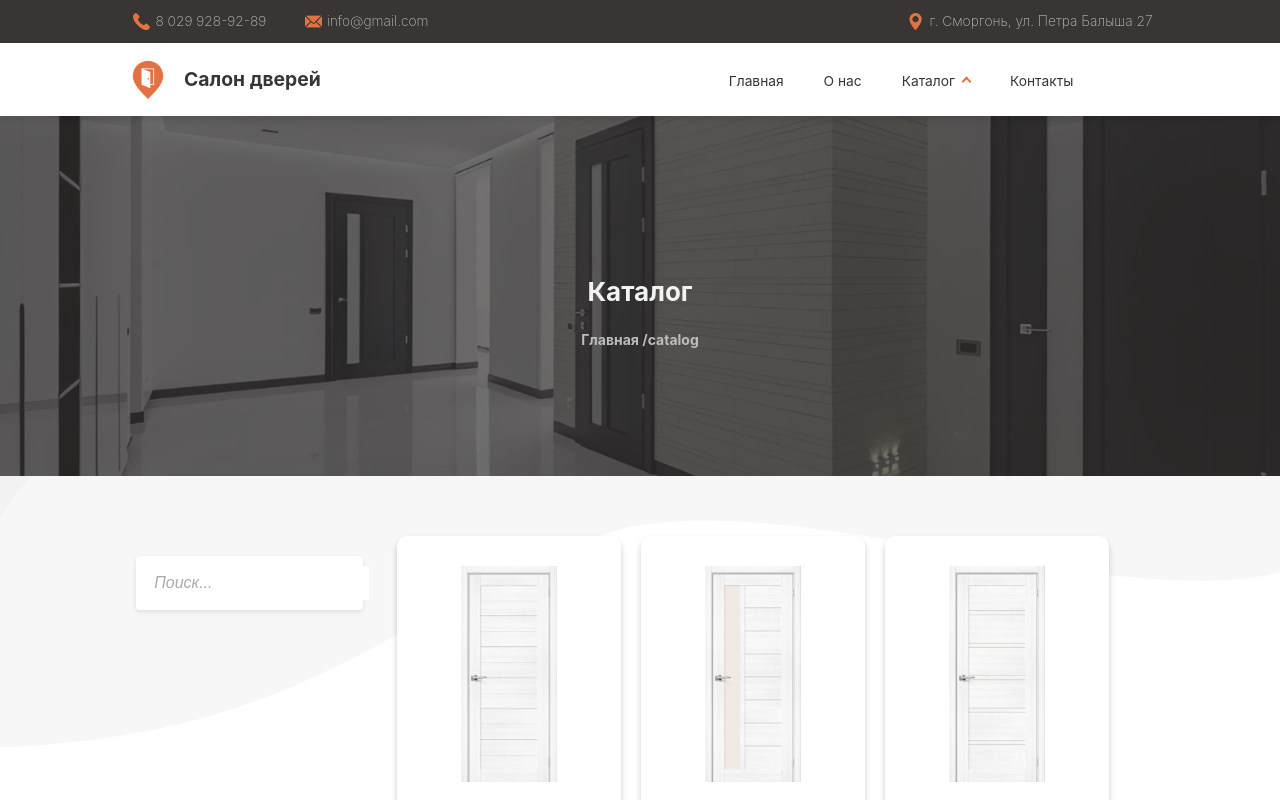
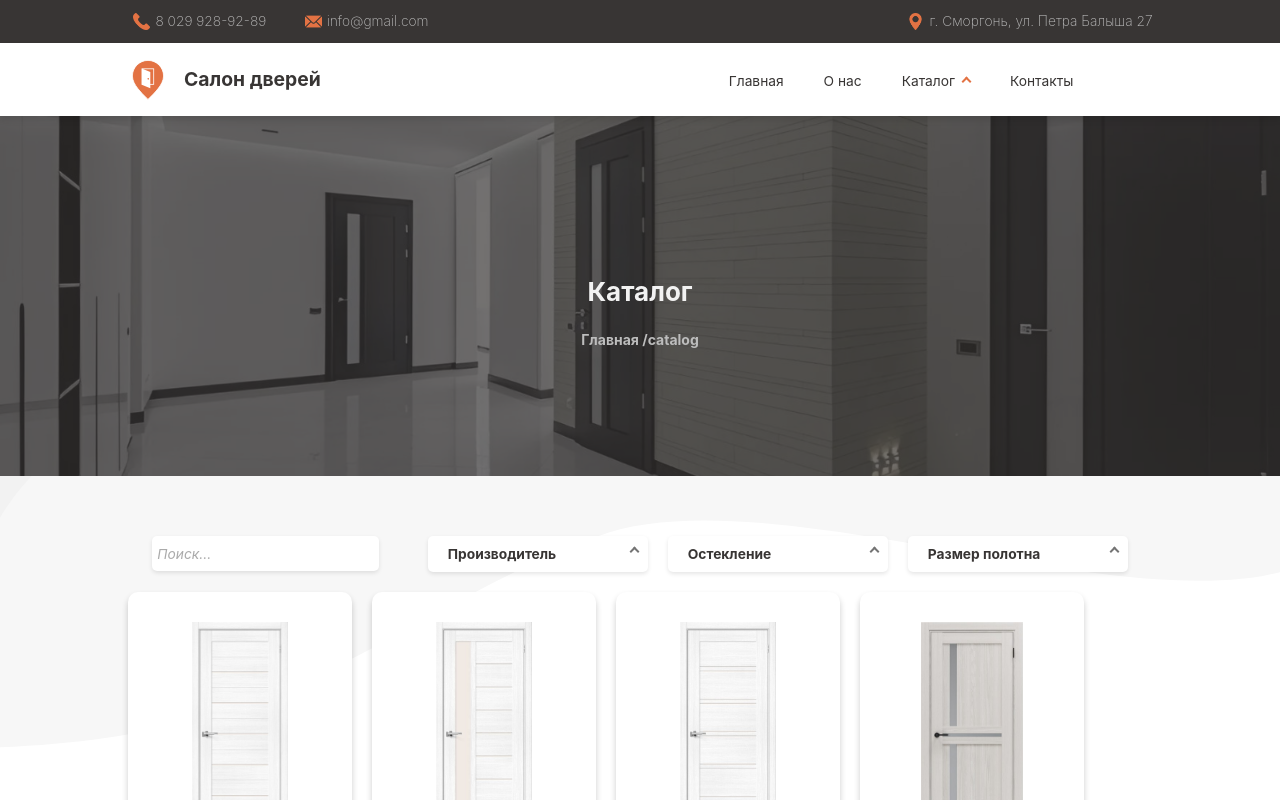
Before and after one commit to WebSVA/Project_Salon_dverey, a React (Create React App) app: page /catalog in a window 1280 px wide. Shown: the top 800 px of the page. Built offline with nearby package versions, Linux system fonts and the light colour scheme.

Commit message:
filters almost done

```diff
--- a/src/components/catalog/CatalogContainer.js
+++ b/src/components/catalog/CatalogContainer.js
@@ -1,45 +1,81 @@
 import React, { useEffect, useState } from 'react';
-
+import Filter from './Filter';
 import data from '../../data/data.json';
 import ProductCard from './ProductCard';
 import '../../styles/catalog/catalogContainer.css';
 
 function CatalogContainer() {
-    const [products, setProducts] = useState([]); // Все продукты
-    const [searchQuery, setSearchQuery] = useState(''); // Строка поиска
-    const [filteredProducts, setFilteredProducts] = useState([]); // Отфильтрованные продукты
+    const [products, setProducts] = useState([]);
+    const [searchQuery, setSearchQuery] = useState('');
+    const [filteredProducts, setFilteredProducts] = useState([]);
     const [currentPage, setCurrentPage] = useState(1);
-    const itemsPerPage = 50; // Сколько будет на одной странице
+    const itemsPerPage = 30;
+    const [activeFilters, setActiveFilters] = useState({});
 
     useEffect(() => {
         setProducts(data);
-        setFilteredProducts(data); // Изначально показываем все продукты
+        setFilteredProducts(data);
     }, []);
 
-    // Обновление фильтрации при изменении строки поиска
     useEffect(() => {
-        const filtered = products.filter(product =>
-            product.name.toLowerCase().includes(searchQuery.toLowerCase())
-        );
+        const filtered = products.filter(product => {
+            const matchesSearch = product.name.toLowerCase().includes(searchQuery.toLowerCase());
+            const matchesFilters = Object.entries(activeFilters).every(([category, values]) => {
+                if (!values.length) return true;
+                switch (category) {
+                    case "Производитель":
+                        return values.includes(product.fabricator);
+                    case "Размер полотна":
+                        return product.size.some(size => values.includes(size));
+                    case "Остекление":
+                        return values.some(value => {
+                            if (value === "Есть") {
+                                return product.glass !== "";
+                            }
+                            if (value === "Нет") {
+                                return product.glass === "";
+                            }
+                            return product.glass.toLowerCase().includes(value.toLowerCase());
+                        });
+                    default:
+                        return true;
+                }
+            });
+            return matchesSearch && matchesFilters;
+        });
+
         setFilteredProducts(filtered);
-        setCurrentPage(1); // Сбрасываем текущую страницу на первую при поиске
-    }, [searchQuery, products]);
+        if (currentPage !== 1) {
+            setCurrentPage(1);
+        }
+    }, [searchQuery, activeFilters, products]);
 
+    // Обновление активных фильтров
+    const handleFilterChange = (updatedFilters) => {
+        setActiveFilters(updatedFilters);
+    };
+
+    // Пагинация
     const lastIndex = currentPage * itemsPerPage;
     const firstIndex = lastIndex - itemsPerPage;
-
     const currentProducts = filteredProducts.slice(firstIndex, lastIndex);
     const totalPages = Math.ceil(filteredProducts.length / itemsPerPage);
 
     const handlePageChange = (pageNumber) => {
         setCurrentPage(pageNumber);
-        window.scrollTo({ top: 400, behavior: 'smooth' }); // Прокрутка вверх при смене страницы
+        window.scrollTo({ top: 400, behavior: 'smooth' });
     };
+
+    // Фильтры
+    const filters = [
+        { category: "Производитель", options: ["elporta", "TEMIDOORS", "ООО 'Двери Гранит'", "ЮНИ Двери", "МЕДВЕДВ И К", "Гарда", "DEFORM V"] },
+        { category: "Остекление", options: ["Есть", "Нет", "Матовое", "Зеркало"] },
+        { category: "Размер полотна", options: ["350 x 2000", "400 x 2000", "600 х 2000", "700 x 2000", "800 x 2000", "900 x 2000","860 x 2050", "880 х 2050", "960 x 2050", "980 х 2000", "1050 x 2070"] }
+        // { category: "Материал", options: ["МДФ панель", "Массив сосны", "Массив дуба", "Массив ясеня", "Массив ольхи", "Массив бука", "Эмаль"] }
+    ];
 
     return (
         <div className='catalog-container-main'>
-
-            <div className='catalog-container'>
             <div className='filter-section'>
                     <div className='search-bar'>
                         <input
@@ -47,17 +83,21 @@ function CatalogContainer() {
                             placeholder='Поиск...'
                             value={searchQuery}
                             onChange={(e) => setSearchQuery(e.target.value)}
-                    className='search-input'
-                />
+                            className='search-input' />
                     </div>
+                    <Filter filters={filters} onFilterChange={handleFilterChange} />
                 </div>
+            <div className='catalog-container'>
+
                 <div className="product-list">
                     {currentProducts.map(product => (
-                        <a key={product.id} href={`/catalog/${product.id}`}><ProductCard
+                        <a key={product.id} href={`/catalog/${product.id}`}>
+                            <ProductCard
                                 key={product.id}
                                 product={product}
                                 onClick={(id) => console.log(`Clicked on product with ID: ${id}`)}
-                        /></a>
+                            />
+                        </a>
                     ))}
                 </div>
             </div>
--- /dev/null
+++ b/src/components/catalog/Filter.js
@@ -0,0 +1,51 @@
+import React, { useState } from 'react';
+import '../../styles/catalog/filter.css';
+
+const Filter = ({ filters, onFilterChange }) => {
+    const [selectedFilters, setSelectedFilters] = useState({});
+
+    const handleCheckboxChange = (category, value) => {
+        const updatedFilters = {
+            ...selectedFilters,
+            [category]: selectedFilters[category]?.includes(value)
+                ? selectedFilters[category].filter(item => item !== value) // Убираем фильтр
+                : [...(selectedFilters[category] || []), value] // Добавляем фильтр
+        };
+
+        setSelectedFilters(updatedFilters);
+        onFilterChange(updatedFilters);
+    };
+
+    return (
+        <div className="filter-container">
+            {filters.map(({ category, options }) => (
+
+                <div className="filter-group" key={category}>
+
+                    <div className='filter-summary'>{category}
+                    <span className='filter-arrow'></span>
+                    </div>
+
+                    <ul>
+                        {options.map(option => (
+                            <li key={option}>
+                                <label>
+                                    <input
+                                        type="checkbox"
+                                        value={option}
+                                        checked={selectedFilters[category]?.includes(option) || false}
+                                        onChange={() => handleCheckboxChange(category, option)}
+                                    />
+                                    {option}
+                                </label>
+                            </li>
+                        ))}
+                    </ul>
+                </div>
+
+            ))}
+        </div>
+    );
+};
+
+export default Filter;
--- a/src/styles/catalog/catalogContainer.css
+++ b/src/styles/catalog/catalogContainer.css
@@ -52,14 +52,15 @@
 .search-bar {
     display: flex;
     align-items: center;
+   height: 25px;
+    padding: 5px;
+    background-color: #fff;
+    box-shadow: 0 2px 4px rgba(0, 0, 0, 0.1); /* Лёгкая тень */
+    border-radius: 5px; /* Скругление углов у контейнера */
+     /* Ширина контейнера */
+    max-width: 224px;
 
-    padding: 10px;
-    background-color: #fff;
-    box-shadow: 0 2px 5px rgba(0, 0, 0, 0.1); /* Лёгкая тень */
-    border-radius: 4px; /* Скругление углов у контейнера */
-    width: 85%; /* Ширина контейнера */
-    max-width: 224px;
-    margin: 20px auto; /* Центровка на странице */
+    /* Центровка на странице */
 }
 
 /* Иконка внутри строки поиска */
@@ -76,9 +77,8 @@
 
     border: none; /* Убираем стандартную границу */
     outline: none; /* Убираем обводку при фокусе */
-    font-size: 16px;
-    padding: 8px;
-    color: #333; /* Цвет текста */
+    font: 400 calc(12px + 2 * (100vw/1440)) Inter, sans-serif;
+    color: #747474;
 }
 
 /* Placeholder */
@@ -86,3 +86,11 @@
     color: #aaa; /* Цвет для текста внутри placeholder */
     font-style: italic; /* Курсив */
 }
+
+.filter-section{
+    display: flex;
+    flex-direction: row;
+    width: 80%;
+    justify-content: space-around;
+
+}
--- /dev/null
+++ b/src/styles/catalog/filter.css
@@ -0,0 +1,88 @@
+.filter-container {
+    display: flex;
+    flex-direction: row;
+    justify-content: space-between;
+    align-items: flex-start;
+    gap: 20px;
+    margin-bottom: 20px;
+}
+
+.filter-group {
+    background-color: white;
+    position: relative;
+    width: 190px;
+    box-shadow: 0 2px 4px rgba(0, 0, 0, 0.1);
+    border-radius: 5px;
+    padding: 5px 15px;
+    display: flex;
+    flex-direction: column;
+}
+
+.filter-group .filter-summary {
+    font: 700 calc(12px + 2 * (100vw/1440)) Inter, sans-serif;
+    cursor: pointer;
+    color: #383534;
+    padding: 5px;
+    text-align: center;
+    display: flex;
+    justify-content: space-between;
+    height: 100%;
+    width: 100%;
+}
+
+.filter-arrow {
+    display: inline-block;
+    margin-top: 2px;
+    margin-left: 8px;
+    width: 5px;
+    height: 5px;
+    border: solid #747474;
+    border-width: 0 2px 2px 0;
+    transform: rotate(-135deg);
+    transition: transform 0.3s ease;
+}
+
+.filter-group:hover .filter-arrow {
+    transform: rotate(45deg);
+}
+
+.filter-group ul {
+    width: 100%;
+    position: absolute;
+    background-color: white;
+    list-style: none;
+    left: 0;
+    top: 100%;
+    z-index: 1000;
+    margin: 0;
+    max-height: 0;
+    opacity: 0;
+    transition: max-height 0.3s ease, opacity 0.3s ease;
+    overflow: hidden;
+}
+
+.filter-group:hover ul {
+    max-height: 300px;
+    opacity: 1;
+    box-shadow: 0 2px 4px rgba(0, 0, 0, 0.2);
+}
+
+.filter-group li {
+    font: 400 calc(12px + 2 * (100vw/1440)) Inter, sans-serif;
+    margin-bottom: 5px;
+    color: #747474;
+    width: 100%;
+    padding: 5px;
+}
+
+.filter-group label {
+    display: flex;
+    align-items: center;
+    font: 400 calc(12px + 2 * (100vw/1440)) Inter, sans-serif;
+    cursor: pointer;
+}
+
+.filter-group input[type='checkbox'] {
+    margin-right: 10px;
+    cursor: pointer;
+}
```
Also changed, not shown: src/data/data.json. Lines whose indentation alone changed are shown as unchanged.
